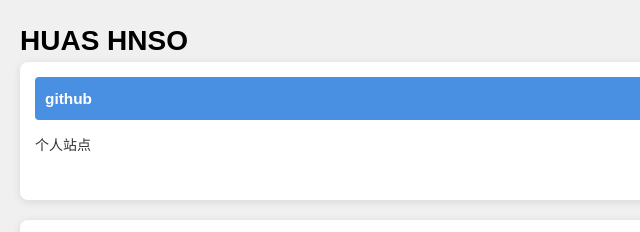
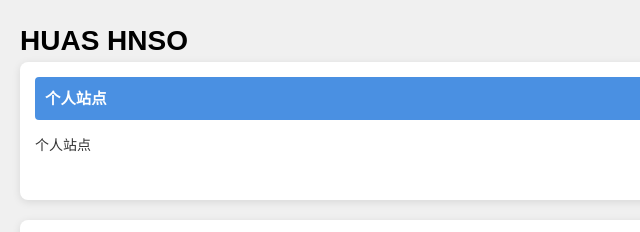
Before and after one commit to huashnso/huashnso.github.io, a Vue app: page index.html in a window 1280 px wide. Shown: the top 232 px of the page, 0-640 px from the left. Built offline with nearby package versions, Linux system fonts and the light colour scheme.

Commit message:
Update heading from 'github' to '个人站点'

```diff
--- a/index.html
+++ b/index.html
@@ -19,7 +19,7 @@
 <body>
     <h1>HUAS HNSO</h1>
     <div class="category entertainment">
-        <h2>github</h2>
+        <h2>个人站点</h2>
         <a href="sy-3rw.pages.dev" title="github" target="_blank">个人站点</a><br>
 
     </div>
```
